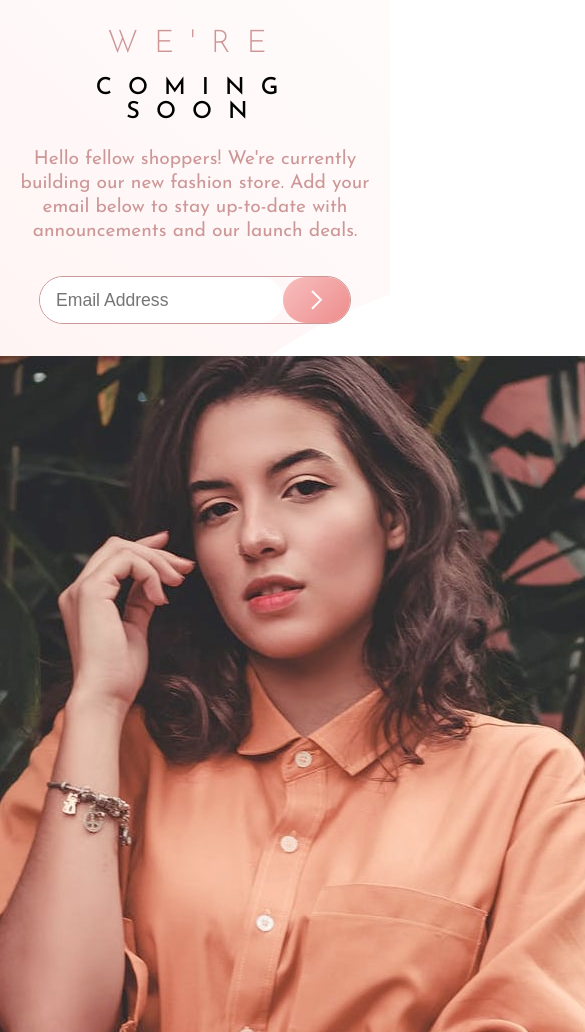
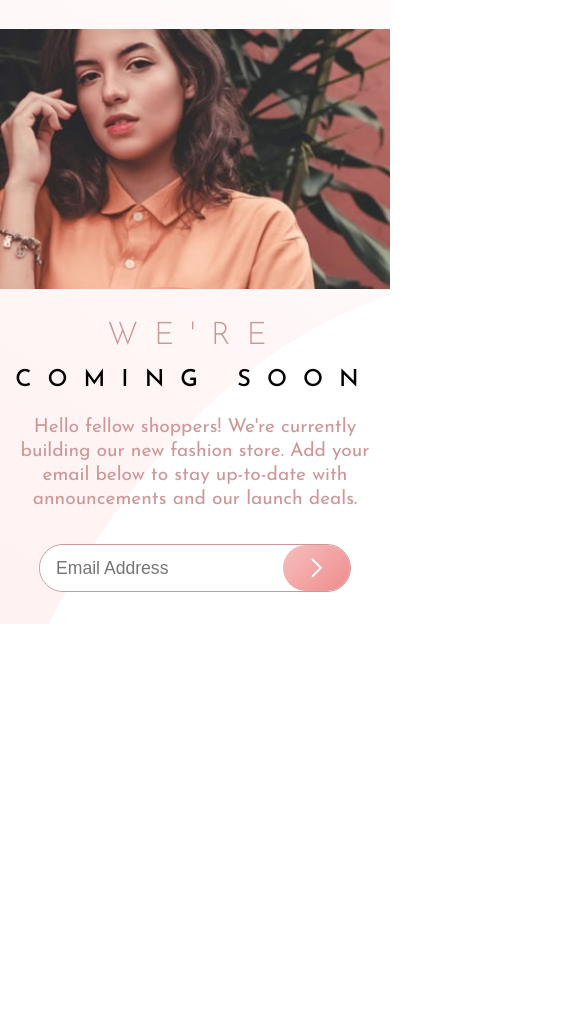
Before and after one commit to srsanjaykumar/base-apparel-coming-soon-master, a plain HTML site: page index.html in a window 390 px wide. Shown: the part 68-1100 px from the top of the page, 585 px wide, since content can reach past the window. After the commit the page ends 844 px from the top, so only its background shows below. Drawn offline with Linux system fonts and the light colour scheme; a web font is replaced by a local one.

Commit message:
completed

```diff
--- a/index.html
+++ b/index.html
@@ -16,7 +16,7 @@
 <body>
   <div class="container">
     <div class="main">
-      <img src="./images/logo.svg" alt="">
+      <img class="logo" src="./images/logo.svg" alt="">
       <h2>WE'RE</h2>
       <h1>coming soon</h1>
       <p>Hello fellow shoppers! We're currently building our new fashion store.
--- a/index.js
+++ b/index.js
@@ -43,3 +43,40 @@ send_btn.addEventListener("click", (e) => {
     email_element.appendChild(p);
   }
 });
+
+// Responsive design for mobile and desktop\
+const logo = document.querySelector(".logo");
+const new_image = document.createElement("img");
+const image_div=  document.querySelector(".image");
+
+new_image.src = "images/hero-mobile.jpg";
+new_image.classList.add("hero-image");
+//
+// window.addEventListener("resize", () => {
+//     if (window.matchMedia("(max-width: 620px)").matches) {
+//         logo.insertAdjacentElement("afterend", new_image);
+//         image_div.style.display = "none";
+//     } else {
+//       console.log("LARGE");
+
+//     }
+// });
+
+function handleScreenChange(event) {
+    if (event.matches) {
+        console.log("Screen is small - applying mobile-specific behavior");
+        logo.insertAdjacentElement("afterend", new_image);
+        image_div.style.display = "none";
+    } else {
+        console.log("Screen is large - applying desktop-specific behavior");
+       image_div.style.display = "";
+       new_image.remove();
+    }
+}
+
+// Create a media query listener
+const mediaQuery = window.matchMedia("(max-width: 620px)");
+mediaQuery.addEventListener("change", handleScreenChange);
+
+// Run on page load to check the initial state
+handleScreenChange(mediaQuery);
--- a/style.css
+++ b/style.css
@@ -160,10 +160,19 @@ button{
         display: flex;
         flex-direction: column;
         max-width: 100%;
-        padding: 2rem 5vw;
+        padding: 2rem 0vw;
         align-items: center;
         text-align: center;
     }
+    .hero-image{
+        margin-top: 2rem;
+        width: 100%;
+
+    }
+    .main *:not(.hero-image , .email , ) {
+        padding: 0rem 5vw;
+    }
+
 
     .image {
         max-width: 100%;
```
